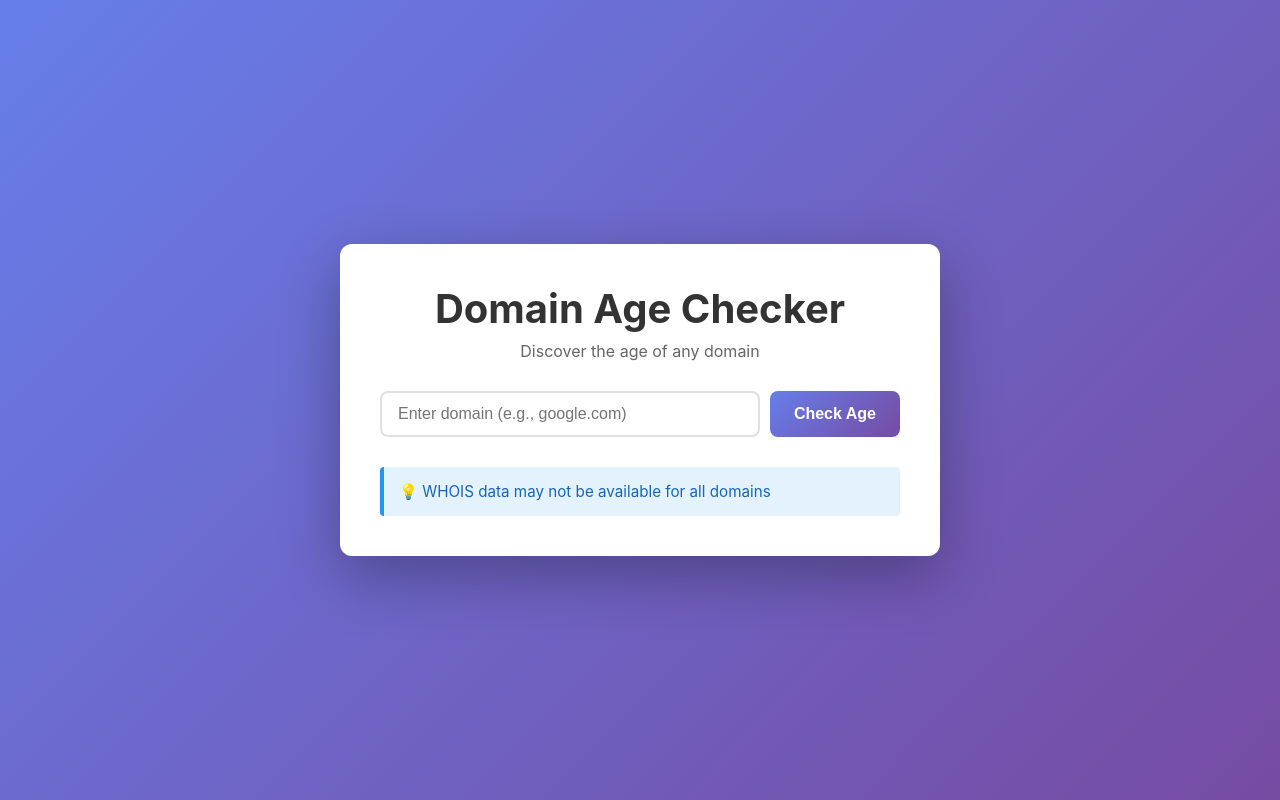
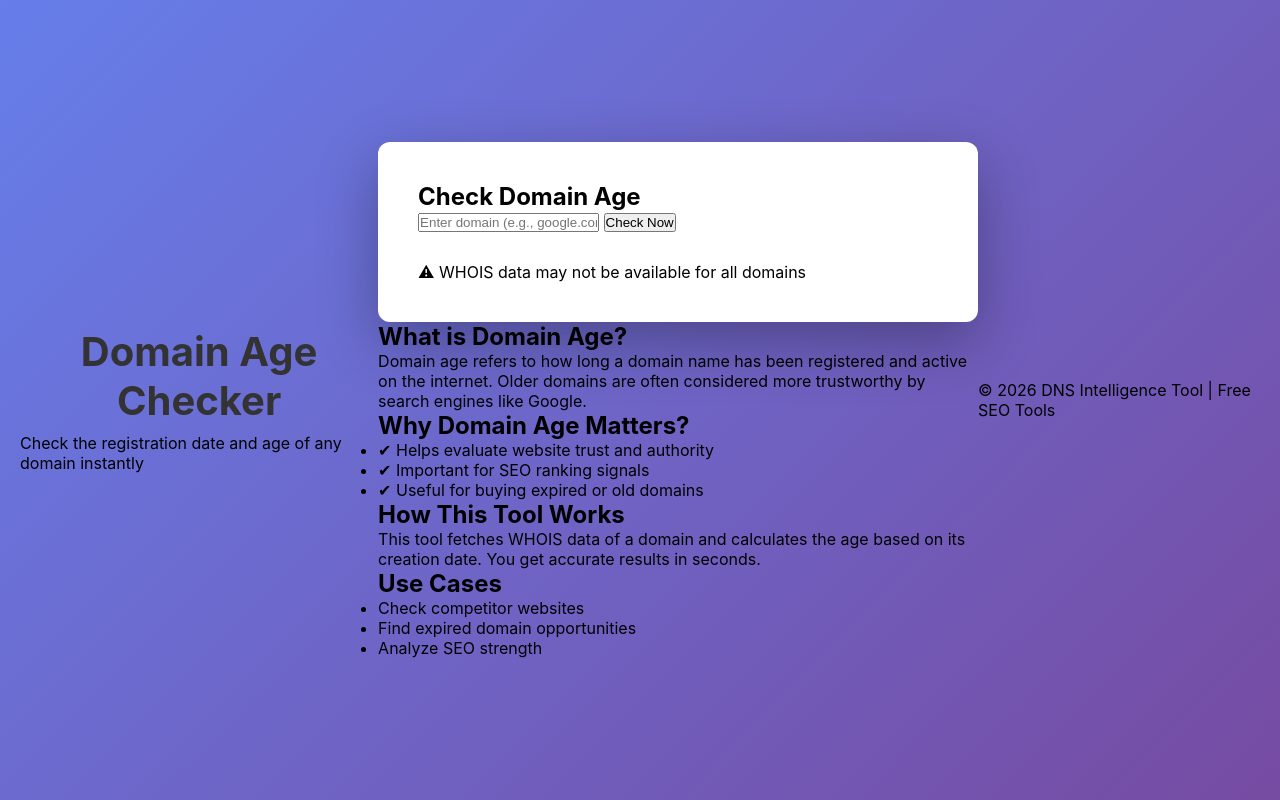
Before and after one commit to Sandesh677/domain-age-checker, a Flask app: page / in a window 1280 px wide. Run offline with Flask 3, Linux system fonts and the light colour scheme.

Commit message:
Refactor index.html for SEO and UI enhancements
Updated the HTML structure and added SEO metadata for better search engine visibility. Enhanced the user interface with new sections and improved content.

```diff
--- a/templates/index.html
+++ b/templates/index.html
@@ -3,60 +3,111 @@
 <head>
     <meta charset="UTF-8">
     <meta name="viewport" content="width=device-width, initial-scale=1.0">
-    <title>Domain Age Checker</title>
+
+    <!-- SEO Meta -->
+    <title>Free Domain Age Checker Tool | Check Domain Registration Date</title>
+    <meta name="description" content="Check domain age instantly. Find domain creation date, age in years and days using our free domain age checker tool.">
+    <meta name="keywords" content="domain age checker, check domain age, domain age tool, whois lookup, website age checker">
+    <meta name="author" content="DNS Intelligence">
+
+    <!-- Open Graph (for sharing) -->
+    <meta property="og:title" content="Domain Age Checker Tool">
+    <meta property="og:description" content="Check how old any domain is instantly.">
+    <meta property="og:type" content="website">
+
     <link rel="stylesheet" href="{{ url_for('static', filename='style.css') }}">
 </head>
+
 <body>
-    <div class="container">
-        <div class="card">
+
+<header class="header">
     <h1>Domain Age Checker</h1>
-            <p class="subtitle">Discover the age of any domain</p>
+    <p>Check the registration date and age of any domain instantly</p>
+</header>
+
+<main class="container">
+
+    <!-- Tool Card -->
+    <section class="card">
+        <h2>Check Domain Age</h2>
 
         <form id="domainForm" class="form">
-                <div class="form-group">
             <input
                 type="text"
                 id="domainInput"
-                        class="form-input"
                 placeholder="Enter domain (e.g., google.com)"
                 required
             >
-                    <button type="submit" class="btn btn-primary">Check Age</button>
-                </div>
+            <button type="submit">Check Now</button>
         </form>
 
+        <!-- Loading -->
         <div id="loadingSpinner" class="spinner hidden"></div>
 
+        <!-- Result -->
         <div id="result" class="result hidden">
-                <div class="result-content">
-                    <h2 id="resultDomain"></h2>
+            <h3 id="resultDomain"></h3>
+
             <div class="result-grid">
-                        <div class="result-item">
-                            <label>Creation Date</label>
+                <div>
+                    <span>Creation Date</span>
                     <p id="creationDate"></p>
                 </div>
-                        <div class="result-item">
-                            <label>Age (Days)</label>
+                <div>
+                    <span>Age (Days)</span>
                     <p id="ageDays"></p>
                 </div>
-                        <div class="result-item">
-                            <label>Age (Years)</label>
+                <div>
+                    <span>Age (Years)</span>
                     <p id="ageYears"></p>
                 </div>
             </div>
         </div>
-            </div>
 
+        <!-- Error -->
         <div id="error" class="error hidden">
             <p id="errorMessage"></p>
         </div>
 
-            <div id="info" class="info">
-                <p>💡 WHOIS data may not be available for all domains</p>
-            </div>
-        </div>
-    </div>
+        <p class="note">⚠ WHOIS data may not be available for all domains</p>
+    </section>
+
+    <!-- SEO Content Section -->
+    <section class="content">
+        <h2>What is Domain Age?</h2>
+        <p>
+            Domain age refers to how long a domain name has been registered and active on the internet.
+            Older domains are often considered more trustworthy by search engines like Google.
+        </p>
+
+        <h2>Why Domain Age Matters?</h2>
+        <ul>
+            <li>✔ Helps evaluate website trust and authority</li>
+            <li>✔ Important for SEO ranking signals</li>
+            <li>✔ Useful for buying expired or old domains</li>
+        </ul>
+
+        <h2>How This Tool Works</h2>
+        <p>
+            This tool fetches WHOIS data of a domain and calculates the age based on its creation date.
+            You get accurate results in seconds.
+        </p>
+
+        <h2>Use Cases</h2>
+        <ul>
+            <li>Check competitor websites</li>
+            <li>Find expired domain opportunities</li>
+            <li>Analyze SEO strength</li>
+        </ul>
+    </section>
+
+</main>
+
+<footer class="footer">
+    <p>© 2026 DNS Intelligence Tool | Free SEO Tools</p>
+</footer>
 
 <script src="{{ url_for('static', filename='script.js') }}"></script>
+
 </body>
 </html>
```
Lines whose indentation alone changed are shown as unchanged.
